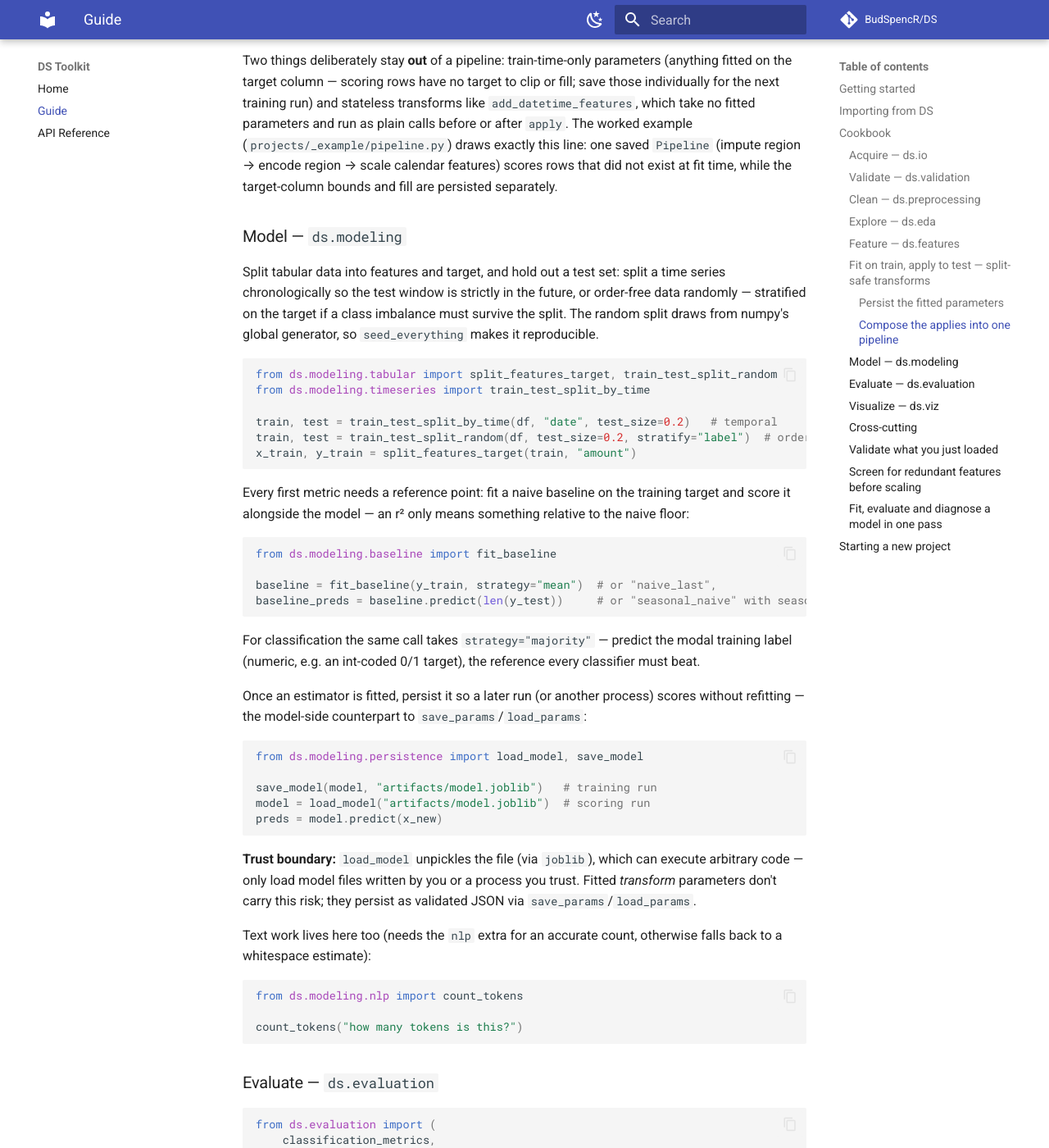
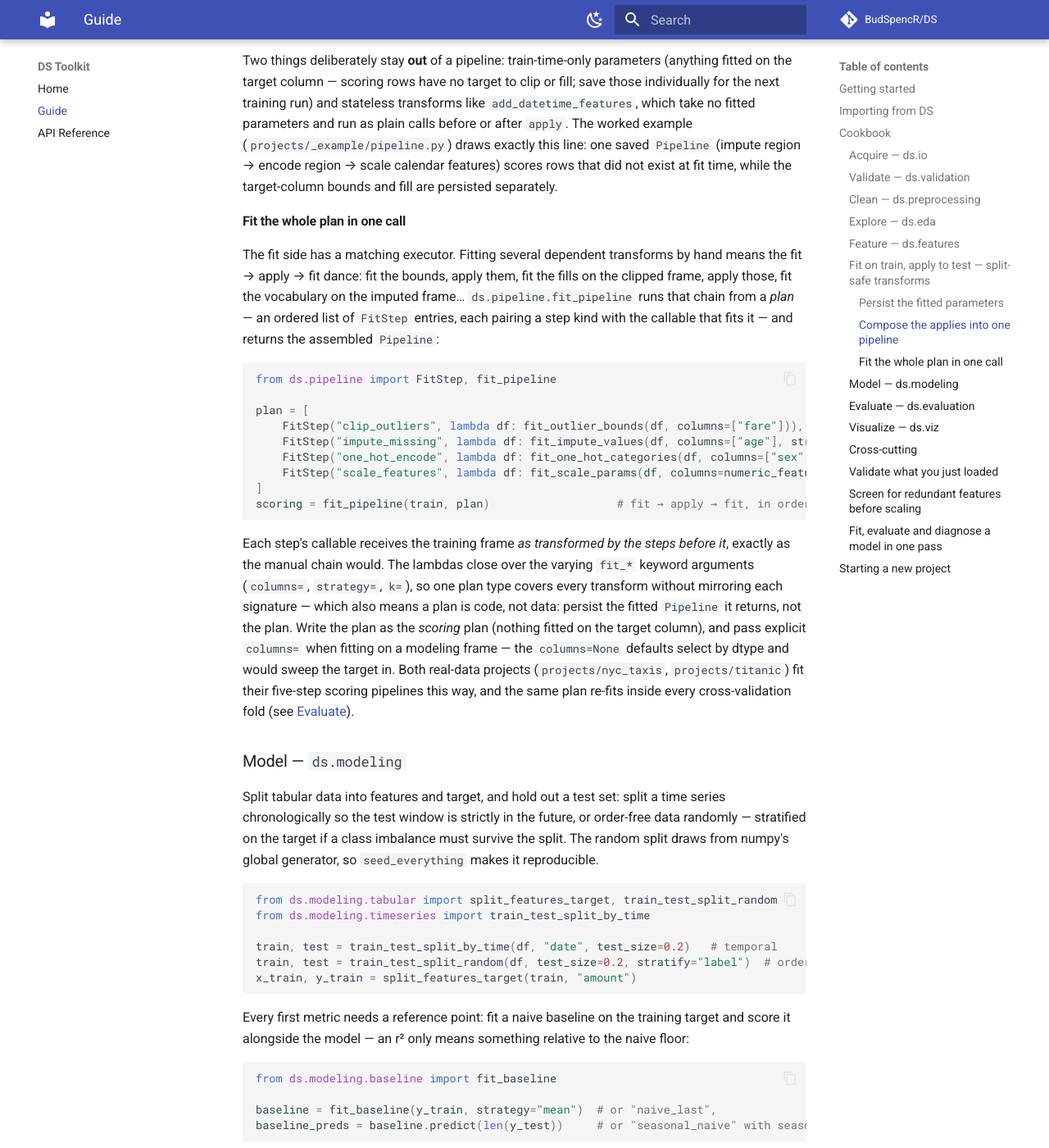
Before and after one commit to dbalazs123/DS, an MkDocs documentation site: the page built from docs/guide.md, in a window 1280 px wide and 1400 px high, scrolled down 5978 px. Shown: the whole window at 82% size. Built offline with MkDocs 1.6.1 and Material for MkDocs 9.7.7, drawn with Linux system fonts in a browser that asks for light colours; comment, search, counter and statistics services are not loaded; some of the changed text lies outside the part shown.

Commit message:
Add fit-plan executor and per-fold pipeline re-fitting (friction items 5+9)
The deferred design pass on ds.pipeline's fit side. Pipeline stays pure
composition (construction, apply and persistence unchanged); the manual
fit -> apply -> fit dance both real projects hand-strung moves into
fit_pipeline, which executes an ordered plan of FitStep entries (a step
kind plus a fit callable closing over that transform's keyword arguments)
and returns the assembled Pipeline. A declarative per-fit spec hierarchy
was rejected (it would mirror and drift with every fit_* signature, and
nothing demanded persisting plans), as was fixing only the CV leak.

cross_validate_kfold gains make_pipeline, the make_model twin: each fold
fits a fresh pipeline on its training rows only and applies it to both
halves, closing the leak where every fold's test rows influenced the
imputation/scaling statistics. cross_validate_by_time deliberately keeps
no such parameter until a project pulls it (demand first).

Dogfooding: nyc_taxis and titanic replace their five-pair dances with
plans (persisted scoring pipelines and held-out metrics byte-identical);
titanic cross-validates its raw training split with the same plan re-fitted
per fold. Honest finding, recorded in ROADMAP: the fold statistics
genuinely change (fold age medians 28.0-29.0 vs 28.5 whole-train) but not
one of the 712 fold predictions flips - logistic regression absorbs the
small affine shifts - so the per-fold CV metrics are unchanged; the
protocol is sound either way. ROADMAP strikes items 5 and 9, amends the
pure-composition settled decision, and sets the queue to a fresh demand
loop; guide/API docs, CHANGELOG, CLAUDE.md and project READMEs updated in
the same change.

Co-Authored-By: Claude Fable 5 <noreply@anthropic.com>
Claude-Session: https://claude.ai/code/session_01EQGCDSJfrGiUqMUBXAYmHe

````diff
--- a/docs/guide.md
+++ b/docs/guide.md
@@ -309,6 +309,40 @@ parameters and run as plain calls before or after `apply`. The worked example
 rows that did not exist at fit time, while the target-column bounds and fill
 are persisted separately.
 
+#### Fit the whole plan in one call
+
+The fit side has a matching executor. Fitting several dependent transforms by
+hand means the fit → apply → fit dance: fit the bounds, apply them, fit the
+fills on the clipped frame, apply those, fit the vocabulary on the imputed
+frame… `ds.pipeline.fit_pipeline` runs that chain from a *plan* — an ordered
+list of `FitStep` entries, each pairing a step kind with the callable that
+fits it — and returns the assembled `Pipeline`:
+
+```python
+from ds.pipeline import FitStep, fit_pipeline
+
+plan = [
+    FitStep("clip_outliers", lambda df: fit_outlier_bounds(df, columns=["fare"])),
+    FitStep("impute_missing", lambda df: fit_impute_values(df, columns=["age"], strategy="median")),
+    FitStep("one_hot_encode", lambda df: fit_one_hot_categories(df, columns=["sex", "embarked"])),
+    FitStep("scale_features", lambda df: fit_scale_params(df, columns=numeric_features)),
+]
+scoring = fit_pipeline(train, plan)                   # fit → apply → fit, in order
+```
+
+Each step's callable receives the training frame *as transformed by the
+steps before it*, exactly as the manual chain would. The lambdas close over
+the varying `fit_*` keyword arguments (`columns=`, `strategy=`, `k=`), so
+one plan type covers every transform without mirroring each signature —
+which also means a plan is code, not data: persist the fitted `Pipeline` it
+returns, not the plan. Write the plan as the *scoring* plan (nothing fitted
+on the target column), and pass explicit `columns=` when fitting on a
+modeling frame — the `columns=None` defaults select by dtype and would sweep
+the target in. Both real-data projects (`projects/nyc_taxis`,
+`projects/titanic`) fit their five-step scoring pipelines this way, and the
+same plan re-fits inside every cross-validation fold (see
+[Evaluate](#evaluate-dsevaluation)).
+
 ### Model — `ds.modeling`
 
 Split tabular data into features and target, and hold out a test set: split
@@ -408,6 +442,29 @@ Both default to `regression_metrics` per fold; pass
 `metrics_fn=classification_metrics` (or your own scorer) for classifiers —
 and on a classification target give `cross_validate_kfold` `stratify=True`,
 so every fold keeps the frame's class balance instead of letting it drift.
+
+Watch what frame you hand it: if the features already carry fit-based
+transforms fitted on the whole training split, every fold's test rows have
+influenced the statistics (imputation fills, scale parameters, …) its
+training rows were transformed with. `cross_validate_kfold` closes that leak
+with `make_pipeline` — pass the raw frame plus the same fit plan the training
+run uses (see [Fit the whole plan in one
+call](#fit-the-whole-plan-in-one-call)), and the transform chain is re-fitted
+on each fold's training rows only:
+
+```python
+from ds.pipeline import fit_pipeline
+
+cross_validate_kfold(
+    raw_train,                     # before the fit-based transforms
+    target="survived",
+    make_model=lambda: LogisticRegression(max_iter=1000),
+    make_pipeline=lambda frame: fit_pipeline(frame, plan),
+    stratify=True,
+    metrics_fn=classification_metrics,
+)
+```
+
 Finally, score candidates side by side — including the baseline — with
 `compare_models`, whose frame feeds `ds.viz.plot_model_comparison`:
 
````
Also changed, not shown: CHANGELOG.md (+22 -0 lines), CLAUDE.md (+7 -6 lines), ROADMAP.md (+60 -31 lines), projects/nyc_taxis/README.md (+8 -5 lines), projects/titanic/README.md (+17 -12 lines), 7 other files.
